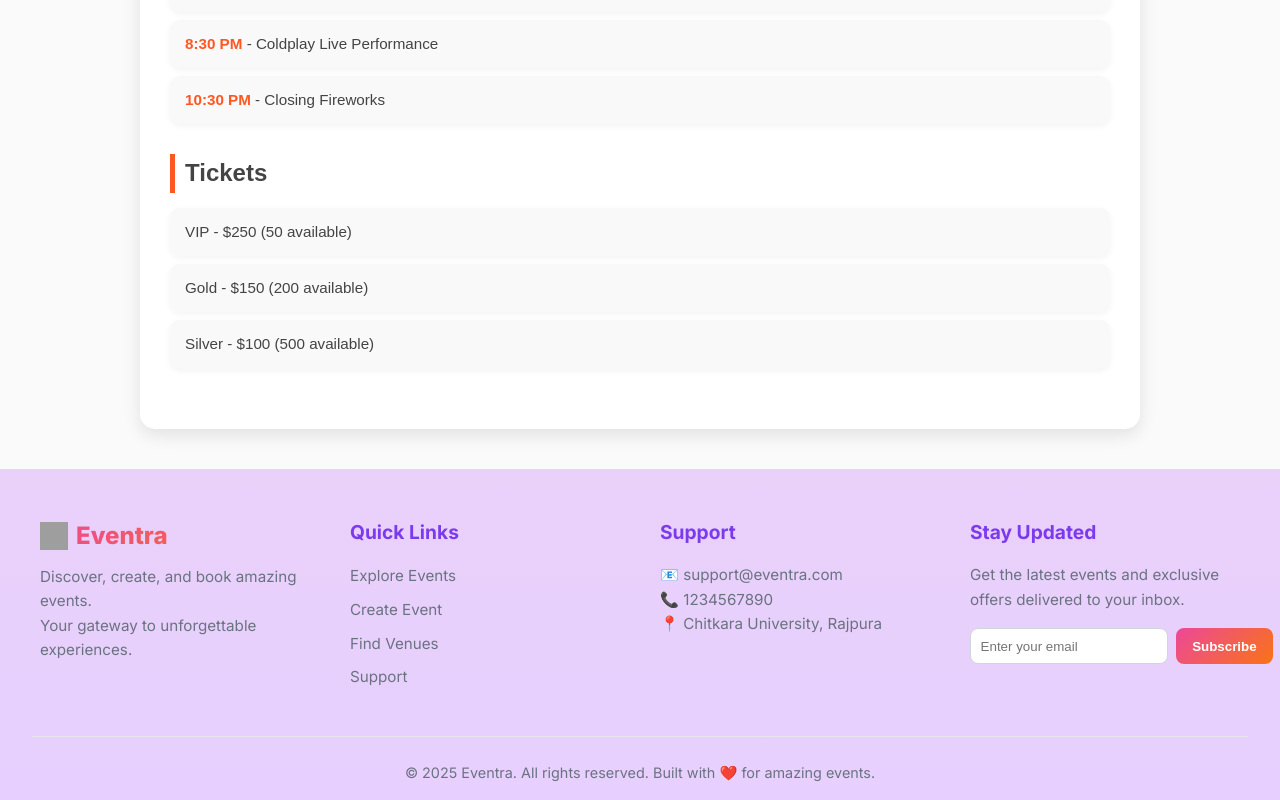
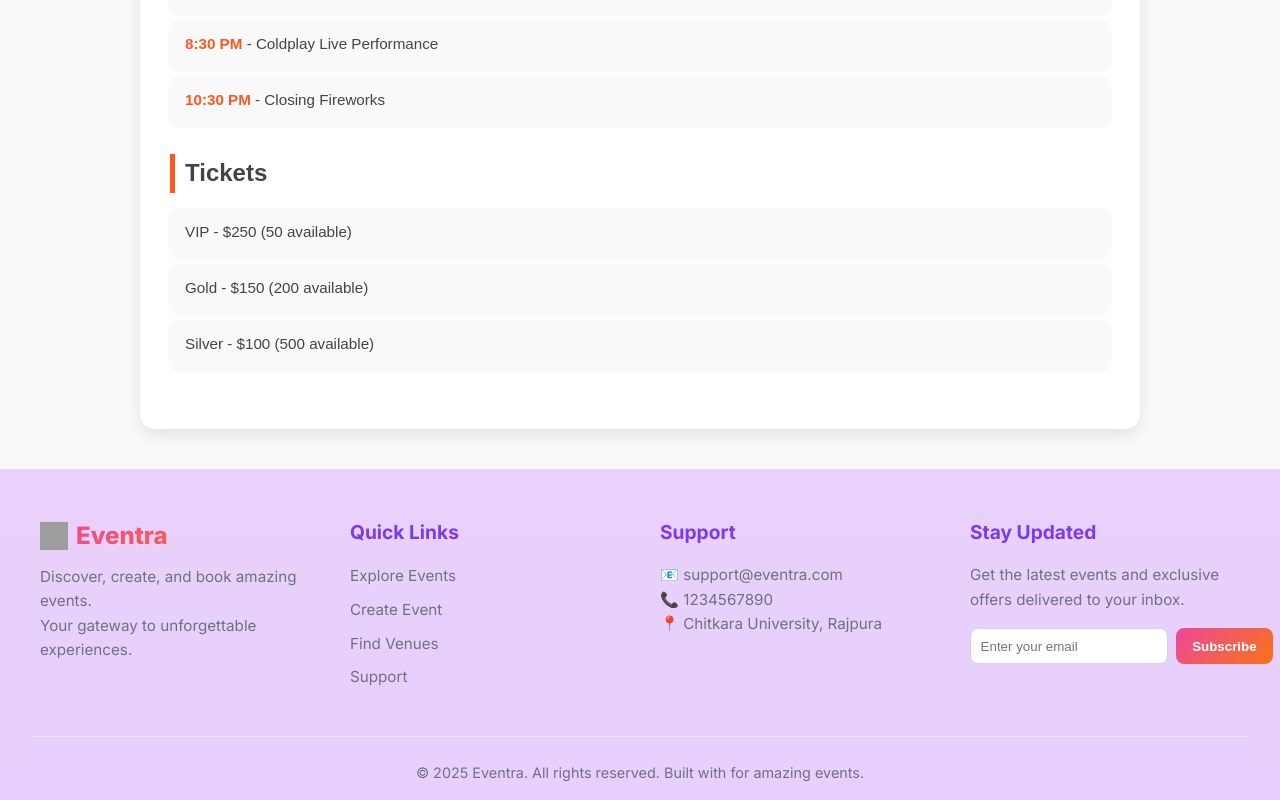
Before and after one commit to AshimaKamboj/Eventra_Project, a React (Create React App) app in the folder client/: page /event/1 in a window 1280 px wide. Shown: the part 555-1355 px from the top of the page. Built offline with nearby package versions, Linux system fonts and the light colour scheme; grey boxes are pictures that could not be loaded.

Commit message:
changed footer

```diff
--- a/client/src/components/Footer.js
+++ b/client/src/components/Footer.js
@@ -63,7 +63,7 @@ function Footer() {
       </div>
 
       <div className="footer-bottom">
-        <p>© 2025 Eventra. All rights reserved. Built with ❤️ for amazing events.</p>
+        <p>© 2025 Eventra. All rights reserved. Built with for amazing events.</p>
       </div>
     </footer>
   );
```
